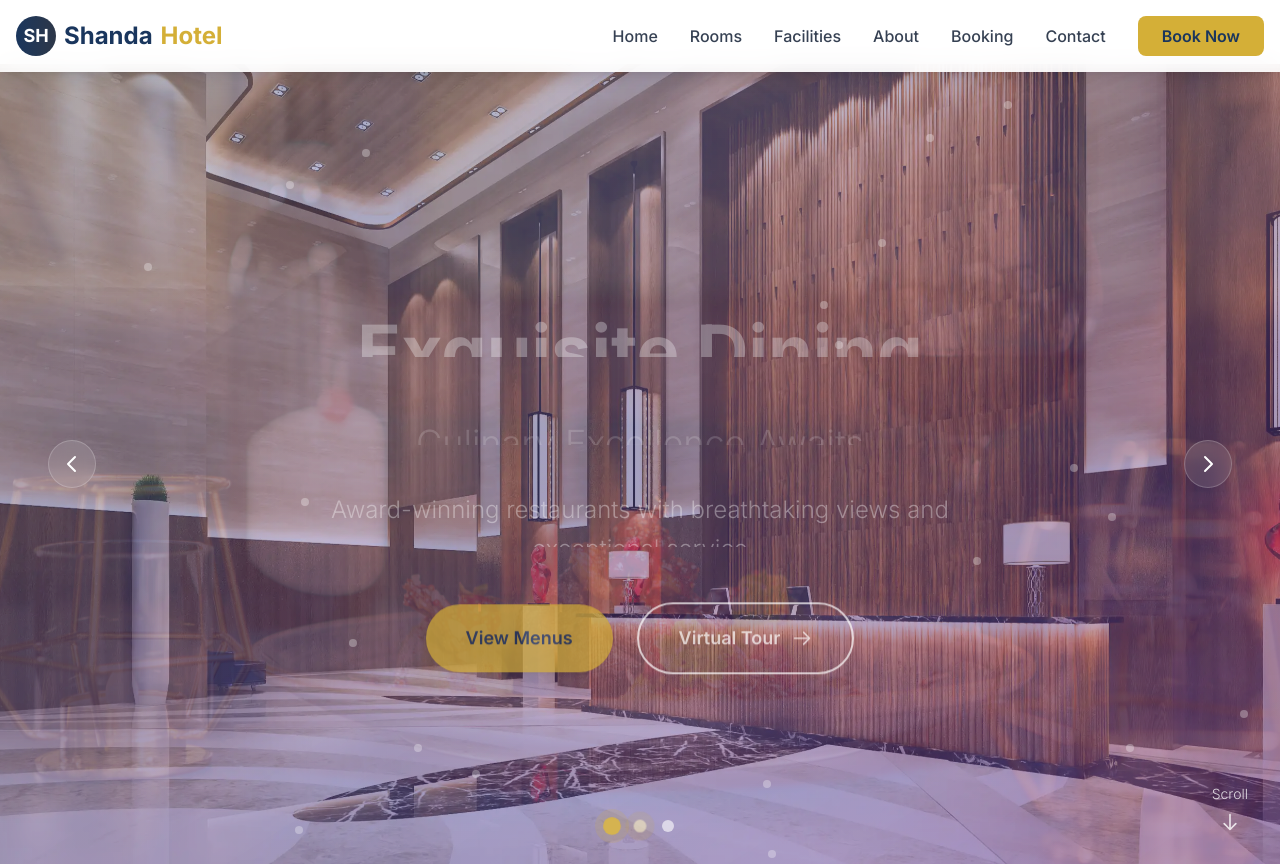
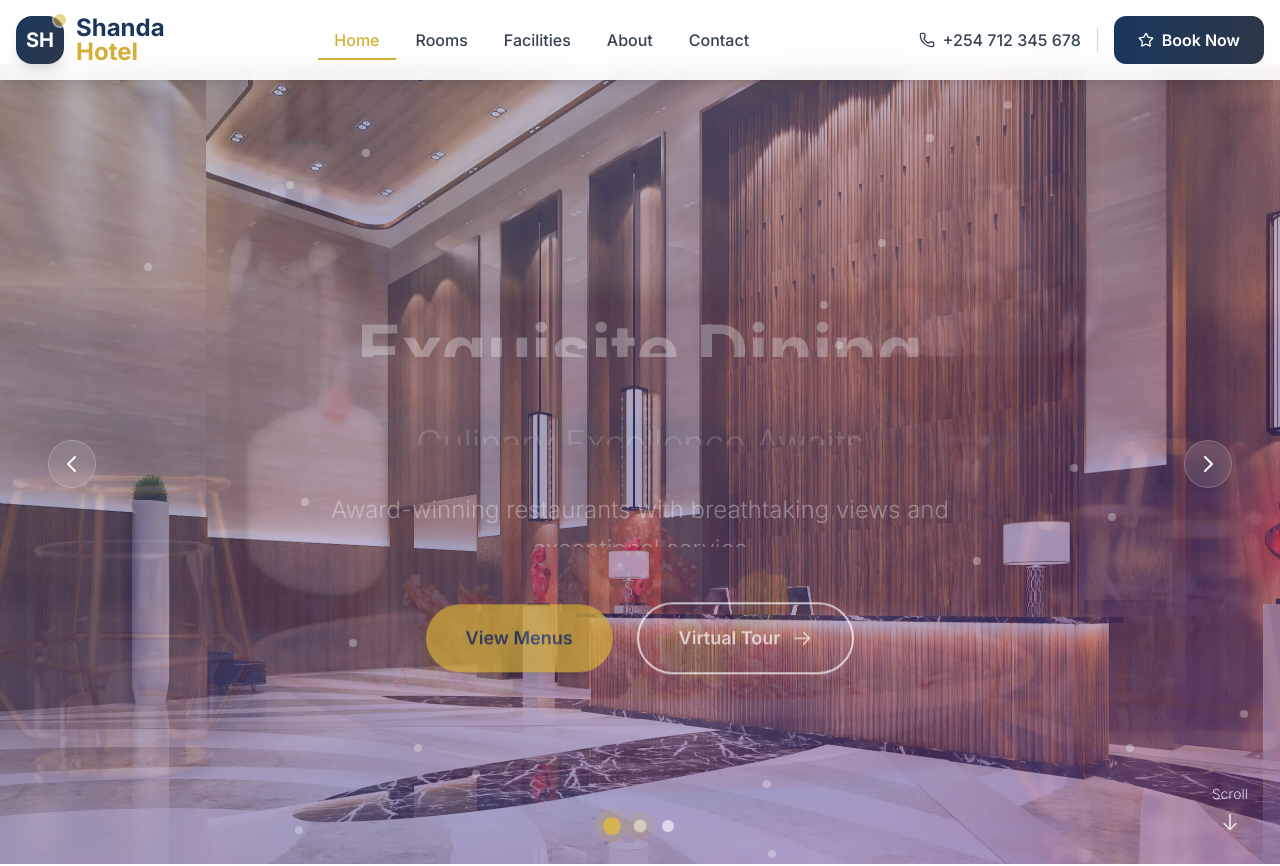
Before and after one commit to purityruth/shanda_hotel, a Next.js app: page / in a window 1280 px wide. Shown: the top 866 px of the page. Built offline with nearby package versions, Linux system fonts and the light colour scheme.

Commit message:
Navbar upgrade

```diff
--- a/src/components/Navbar.tsx
+++ b/src/components/Navbar.tsx
@@ -1,81 +1,205 @@
 // components/Navbar.tsx
 'use client';
 
-import { useState } from 'react';
+import { useState, useEffect } from 'react';
 import Link from 'next/link';
+import { usePathname } from 'next/navigation';
+import { Phone, Menu, X, Star } from 'lucide-react';
 
 export default function Navbar() {
   const [isOpen, setIsOpen] = useState(false);
+  const [isScrolled, setIsScrolled] = useState(false);
+  const [activeLink, setActiveLink] = useState('');
+  const pathname = usePathname();
 
   const navLinks = [
     { name: 'Home', href: '/' },
     { name: 'Rooms', href: '/rooms' },
     { name: 'Facilities', href: '/facilities' },
     { name: 'About', href: '/about' },
-    { name: 'Booking', href: '/booking' },
     { name: 'Contact', href: '/contact' },
   ];
 
+  useEffect(() => {
+    const handleScroll = () => {
+      setIsScrolled(window.scrollY > 50);
+    };
+
+    window.addEventListener('scroll', handleScroll);
+    return () => window.removeEventListener('scroll', handleScroll);
+  }, []);
+
+  useEffect(() => {
+    setActiveLink(pathname);
+  }, [pathname]);
+
+  useEffect(() => {
+    if (isOpen) {
+      document.body.style.overflow = 'hidden';
+    } else {
+      document.body.style.overflow = 'unset';
+    }
+  }, [isOpen]);
+
   return (
-    <nav className="fixed top-0 left-0 right-0 bg-white/90 backdrop-blur-md shadow-lg z-50">
+    <>
+      <nav className={`fixed top-0 left-0 right-0 z-50 transition-all duration-500 ${
+        isScrolled
+          ? 'bg-white/95 backdrop-blur-xl shadow-2xl py-2'
+          : 'bg-white/90 backdrop-blur-lg shadow-lg py-4'
+      }`}>
         <div className="container mx-auto px-4">
-        <div className="flex justify-between items-center py-4">
+          <div className="flex justify-between items-center">
             {/* Logo */}
-          <Link href="/" className="flex items-center space-x-2">
-            <div className="w-10 h-10 bg-gradient-to-r from-primary to-accent rounded-full flex items-center justify-center">
-              <span className="text-white font-bold text-lg">SH</span>
+            <Link
+              href="/"
+              className="flex items-center space-x-3 group"
+              onClick={() => setIsOpen(false)}
+            >
+              <div className="relative">
+                <div className="w-12 h-12 bg-gradient-to-br from-primary to-accent rounded-2xl flex items-center justify-center shadow-lg group-hover:shadow-xl transition-all duration-500 group-hover:scale-105">
+                  <span className="text-white font-bold text-xl">SH</span>
                 </div>
-            <span className="text-2xl font-bold text-primary">Shanda</span><span className='text-2xl font-bold text-secondary'>Hotel</span>
+                <div className="absolute -top-1 -right-1 w-4 h-4 bg-secondary rounded-full border-2 border-white animate-pulse"></div>
+              </div>
+              <div className="flex flex-col">
+                <span className="text-2xl font-bold text-primary leading-6">Shanda</span>
+                <span className="text-2xl font-bold text-secondary leading-6">Hotel</span>
+              </div>
             </Link>
 
             {/* Desktop Navigation */}
-          <div className="hidden md:flex items-center space-x-8">
+            <div className="hidden lg:flex items-center space-x-1">
               {navLinks.map((link) => (
                 <Link
                   key={link.name}
                   href={link.href}
-                className="text-gray-700 hover:text-primary font-medium transition-colors duration-300"
+                  className="relative group px-4 py-2"
+                  onMouseEnter={() => setActiveLink(link.href)}
                 >
+                  <span className={`relative z-10 font-medium transition-all duration-300 ${
+                    activeLink === link.href
+                      ? 'text-secondary'
+                      : 'text-gray-700 hover:text-primary'
+                  }`}>
                     {link.name}
+                  </span>
+
+                  {/* Animated underline */}
+                  <div className={`absolute bottom-0 left-0 h-0.5 bg-secondary transition-all duration-500 ${
+                    activeLink === link.href ? 'w-full' : 'w-0 group-hover:w-full'
+                  }`}></div>
+
+                  {/* Hover background */}
+                  <div className="absolute inset-0 bg-gradient-to-r from-primary/5 to-secondary/5 rounded-xl opacity-0 group-hover:opacity-100 transition-opacity duration-300 -z-10"></div>
                 </Link>
               ))}
-            <button className="bg-secondary text-primary px-6 py-2 rounded-lg font-semibold hover:bg-yellow-600 transition-colors">
-              Book Now
+            </div>
+
+            {/* Desktop CTA Section */}
+            <div className="hidden lg:flex items-center space-x-4">
+              {/* Phone Number */}
+              <div className="flex items-center space-x-2 text-gray-700 hover:text-primary transition-colors duration-300">
+                <Phone className="w-4 h-4" />
+                <span className="font-medium">+254 712 345 678</span>
+              </div>
+
+              {/* Divider */}
+              <div className="w-px h-6 bg-gray-300"></div>
+
+              {/* Book Now Button */}
+              <button className="group relative bg-gradient-to-r from-primary to-accent text-white px-6 py-3 rounded-xl font-semibold hover:shadow-2xl transition-all duration-500 transform hover:scale-105 overflow-hidden">
+                <span className="relative z-10 flex items-center space-x-2">
+                  <Star className="w-4 h-4" />
+                  <span>Book Now</span>
+                </span>
+                <div className="absolute inset-0 bg-gradient-to-r from-secondary to-primary opacity-0 group-hover:opacity-100 transition-opacity duration-500"></div>
               </button>
             </div>
 
             {/* Mobile Menu Button */}
             <button
-            className="md:hidden flex flex-col space-y-1"
+              className="lg:hidden flex flex-col items-center justify-center w-10 h-10 relative group"
               onClick={() => setIsOpen(!isOpen)}
             >
-            <span className={`w-6 h-0.5 bg-primary transition-transform ${isOpen ? 'rotate-45 translate-y-1.5' : ''}`}></span>
-            <span className={`w-6 h-0.5 bg-primary transition-opacity ${isOpen ? 'opacity-0' : ''}`}></span>
-            <span className={`w-6 h-0.5 bg-primary transition-transform ${isOpen ? '-rotate-45 -translate-y-1.5' : ''}`}></span>
+              <div className={`w-6 h-6 transition-transform duration-500 ${isOpen ? 'rotate-180' : ''}`}>
+                {isOpen ? (
+                  <X className="w-6 h-6 text-primary transition-all duration-500" />
+                ) : (
+                  <Menu className="w-6 h-6 text-primary transition-all duration-500" />
+                )}
+              </div>
             </button>
           </div>
+        </div>
 
-        {/* Mobile Navigation */}
-        {isOpen && (
-          <div className="md:hidden py-4 border-t border-gray-200">
-            <div className="flex flex-col space-y-4">
-              {navLinks.map((link) => (
+        {/* Mobile Navigation Overlay */}
+        <div className={`lg:hidden fixed inset-0 bg-white/95 backdrop-blur-xl z-40 transition-all duration-500 ease-in-out ${
+          isOpen
+            ? 'opacity-100 translate-y-0'
+            : 'opacity-0 -translate-y-full pointer-events-none'
+        }`}>
+          <div className="container mx-auto px-4 pt-24 pb-8 h-full flex flex-col">
+            {/* Mobile Navigation Links */}
+            <div className="flex-1 space-y-6">
+              {navLinks.map((link, index) => (
                 <Link
                   key={link.name}
                   href={link.href}
-                  className="text-gray-700 hover:text-primary font-medium py-2 transition-colors"
+                  className={`block text-2xl font-semibold py-4 transition-all duration-500 ${
+                    activeLink === link.href
+                      ? 'text-secondary translate-x-4'
+                      : 'text-gray-700 hover:text-primary'
+                  }`}
+                  style={{ transitionDelay: isOpen ? `${index * 100}ms` : '0ms' }}
                   onClick={() => setIsOpen(false)}
                 >
-                  {link.name}
+                  <span className="flex items-center space-x-4">
+                    <div className={`w-2 h-2 rounded-full bg-secondary transition-all duration-500 ${
+                      activeLink === link.href ? 'opacity-100' : 'opacity-0'
+                    }`}></div>
+                    <span>{link.name}</span>
+                  </span>
                 </Link>
               ))}
-              <button className="bg-secondary text-primary px-6 py-3 rounded-lg font-semibold hover:bg-yellow-600 transition-colors w-full">
-                Book Now
+            </div>
+
+            {/* Mobile CTA Section */}
+            <div className="space-y-6 pt-8 border-t border-gray-200">
+              {/* Phone Number */}
+              <div className="flex items-center justify-center space-x-3 text-lg text-gray-700">
+                <Phone className="w-5 h-5" />
+                <span className="font-semibold">+254 712 345 678</span>
+              </div>
+
+              {/* Book Now Button */}
+              <button
+                className="w-full bg-gradient-to-r from-primary to-accent text-white py-4 rounded-xl font-semibold text-lg hover:shadow-2xl transition-all duration-500 transform hover:scale-105"
+                onClick={() => setIsOpen(false)}
+              >
+                <span className="flex items-center justify-center space-x-2">
+                  <Star className="w-5 h-5" />
+                  <span>Book Now</span>
+                </span>
               </button>
+
+              {/* Additional Info */}
+              <div className="text-center text-gray-500 text-sm">
+                <p>24/7 Reservation Support</p>
+                <p className="text-secondary font-semibold mt-1">Best Rate Guaranteed</p>
               </div>
             </div>
-        )}
+          </div>
         </div>
       </nav>
+
+      {/* Background Blur Overlay */}
+      {isOpen && (
+        <div
+          className="fixed inset-0 bg-black/20 backdrop-blur-sm z-40 lg:hidden"
+          onClick={() => setIsOpen(false)}
+        />
+      )}
+    </>
   );
 }
```
Lines whose indentation alone changed are shown as unchanged.
